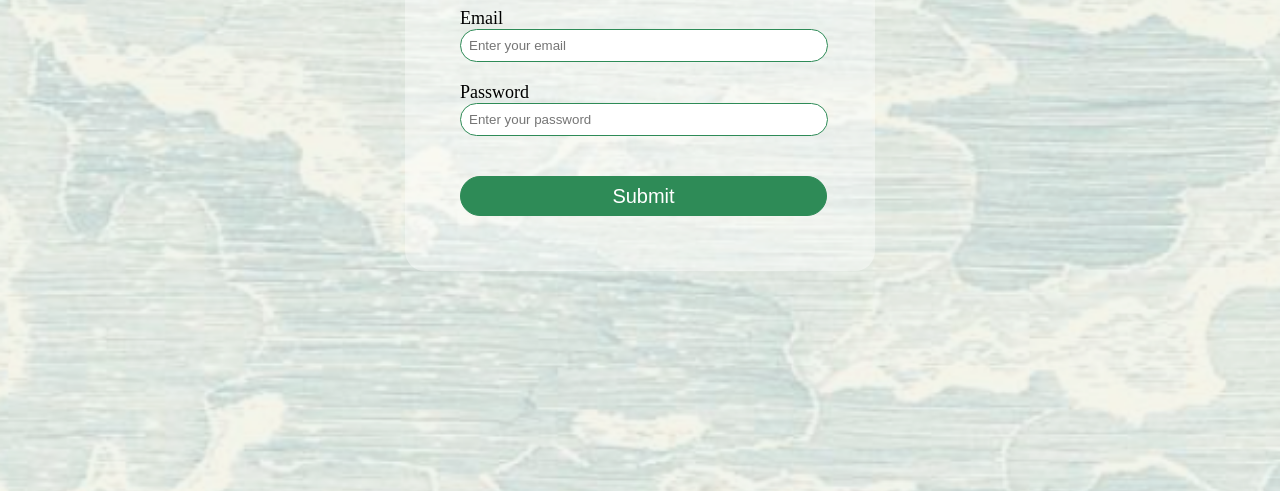
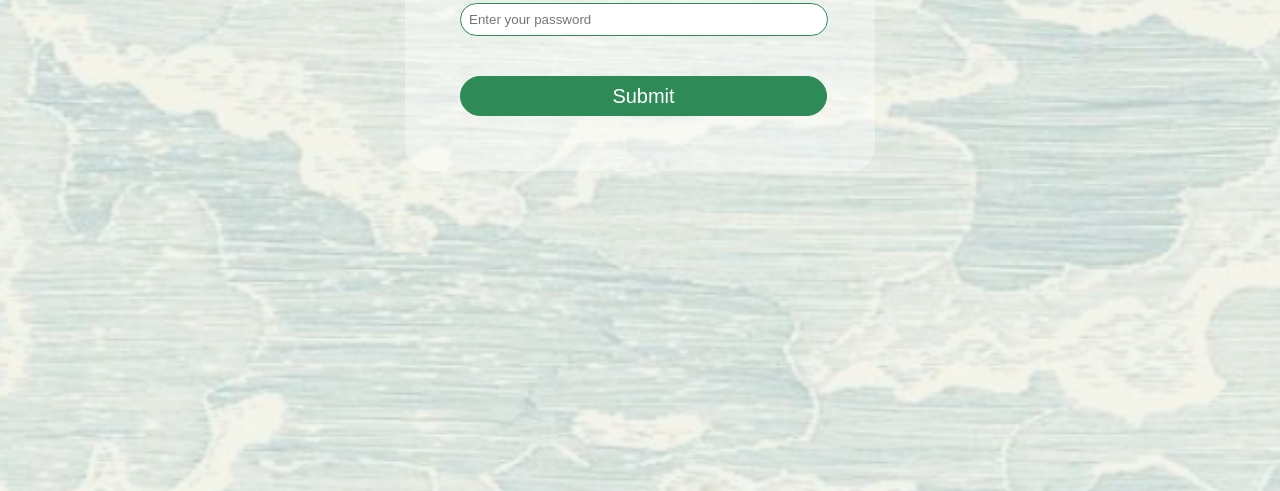
Before and after one commit to BasmallaMahmoud-07/project_1, a plain HTML site: page login.html in a window 1280 px wide. Shown: the part 309-800 px from the top of the page. Drawn offline with Linux system fonts and the light colour scheme.

Commit message:
Update login.css

```diff
--- a/login.css
+++ b/login.css
@@ -9,8 +9,8 @@ body{
     width: 470px;
     height: 380px;
     margin: auto;
-    margin-top: 200px;
-    border-radius: 20px;
+    margin-top: 100px;
+    border-radius: 25px;
     background-color:rgba(255, 255, 255, 0.384);
 }
 .Login-box{
```
